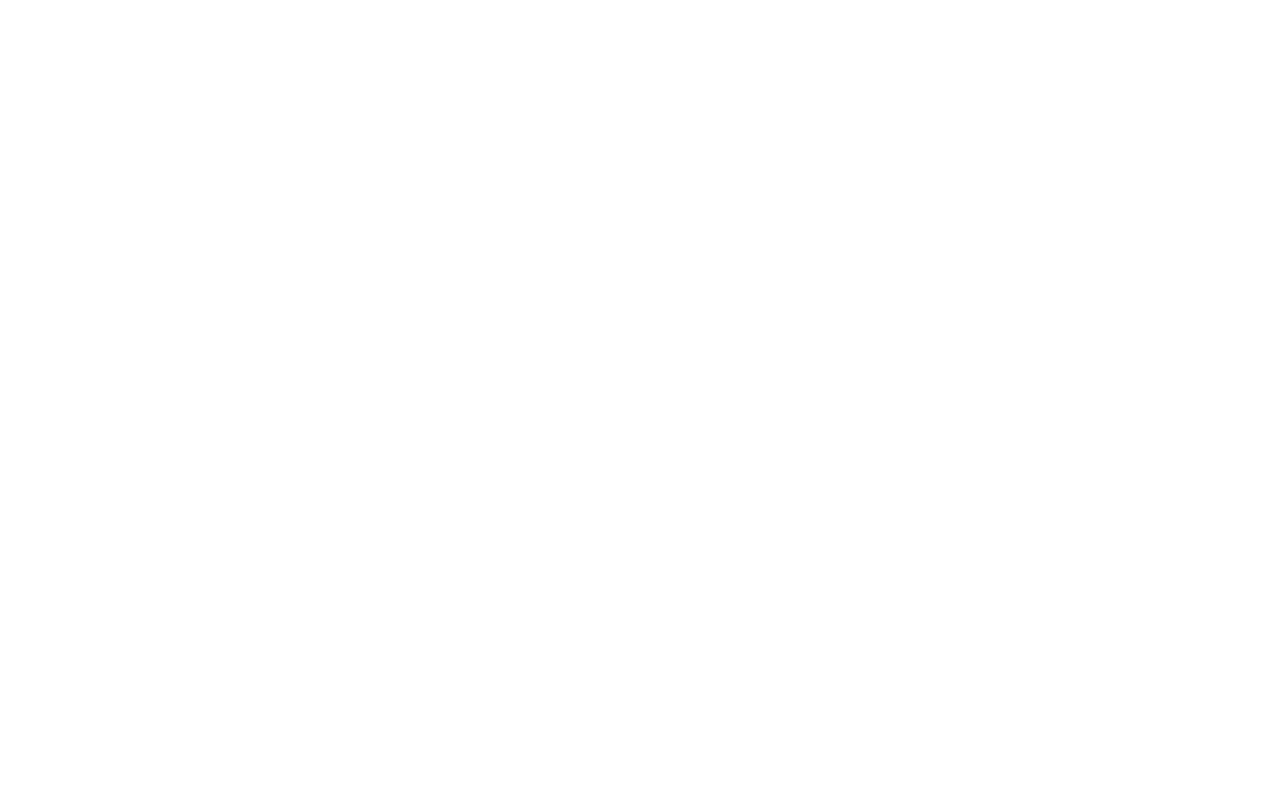
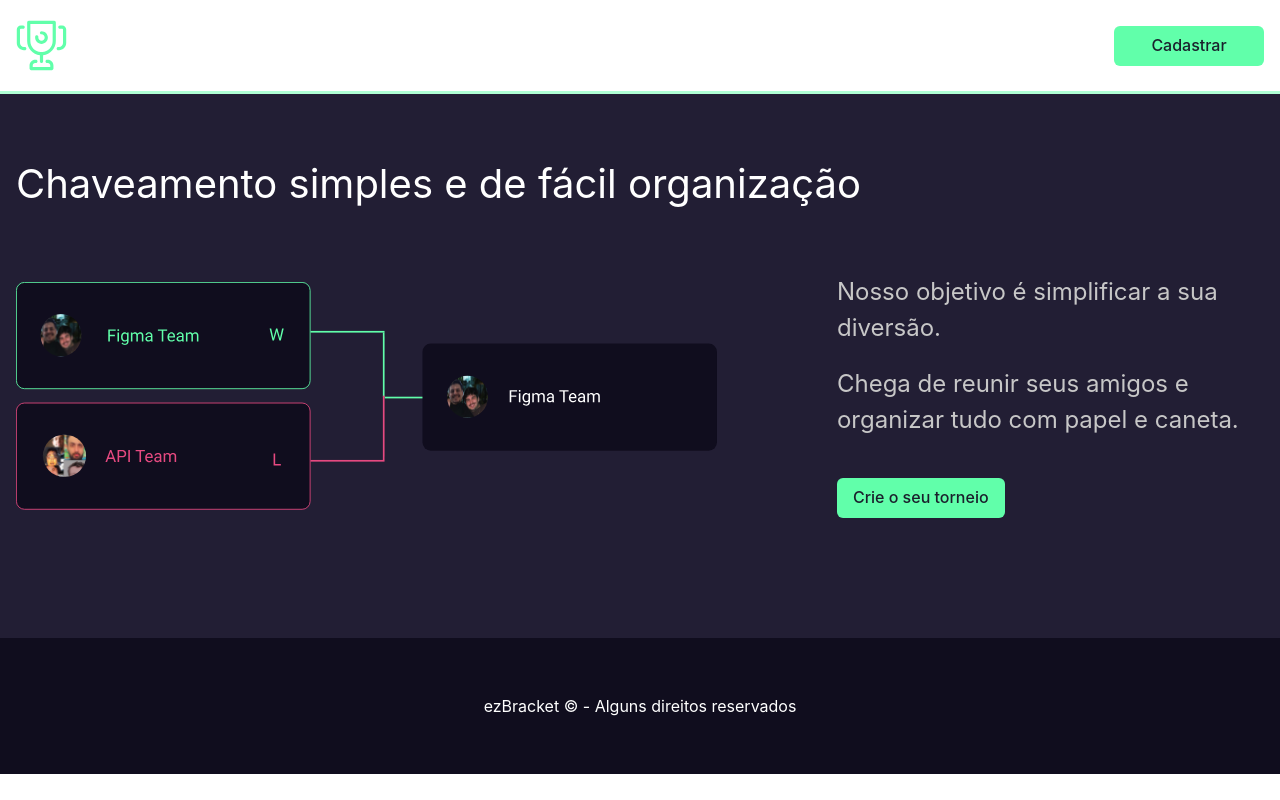
Before and after one commit to ez-Bracket/ez-bracket, a React (Create React App) app: page / in a window 1280 px wide. Built offline with nearby package versions, Linux system fonts and the light colour scheme.

Commit message:
fix: HomeBrackets, feat: add routes and Pages

```diff
--- a/src/App.tsx
+++ b/src/App.tsx
@@ -1,5 +1,10 @@
+import { RoutesApp } from './routes';
 import './styles/main.css';
 
 export const App = () => {
-  return <div></div>;
+  return (
+    <div>
+      <RoutesApp />
+    </div>
+  );
 };
--- a/src/components/HomeBrackets/index.tsx
+++ b/src/components/HomeBrackets/index.tsx
@@ -5,7 +5,8 @@
   const handleClick = () => {};
 
   return (
-    <section className="max-w-7xl m-auto px-4 py-[60px]">
+    <section className="px-4 py-[60px] bg-gray-300">
+      <div className="max-w-7xl m-auto ">
         <h1 className="text-4xl text-white">
           Chaveamento simples e de fácil organização
         </h1>
@@ -23,6 +24,7 @@
             <ButtonDefault text="Crie o seu torneio" onClick={handleClick} />
           </div>
         </div>
+      </div>
     </section>
   );
 };
--- a/src/components/ModalLogin/index.tsx
+++ b/src/components/ModalLogin/index.tsx
@@ -17,7 +17,7 @@
   InputRightElement,
 } from "@chakra-ui/react";
 
-export const LoginModal = () => {
+export const ModalLogin = () => {
   const { isOpen, onOpen, onClose } = useDisclosure();
 
   const [showPass, setShowPass] = useState(false);
--- a/src/components/ModalRegister/index.tsx
+++ b/src/components/ModalRegister/index.tsx
@@ -17,7 +17,7 @@
   InputRightElement,
 } from "@chakra-ui/react";
 
-export const RegisterModal = () => {
+export const ModalRegister = () => {
   const { isOpen, onOpen, onClose } = useDisclosure();
   const [showPass, setShowPass] = useState(false);
   const [showConfirmPass, setShowConfirmPass] =
--- a/src/index.tsx
+++ b/src/index.tsx
@@ -1,8 +1,8 @@
-import { ChakraProvider } from '@chakra-ui/react';
 import React from 'react';
 import ReactDOM from 'react-dom/client';
 import { BrowserRouter } from 'react-router-dom';
 import { App } from './App';
+import { ChakraProvider } from '@chakra-ui/react';
 
 const root = ReactDOM.createRoot(
   document.getElementById("root") as HTMLElement
@@ -10,7 +10,6 @@
 root.render(
   <React.StrictMode>
     <ChakraProvider>
-
       <BrowserRouter>
         <App />
       </BrowserRouter>
--- /dev/null
+++ b/src/pages/Dashboard/index.tsx
@@ -0,0 +1,3 @@
+export const Dashboard = () => {
+  return <div>Dashboard</div>;
+};
--- a/src/pages/HomePage/index.tsx
+++ b/src/pages/HomePage/index.tsx
@@ -1,9 +1,13 @@
+import { Footer } from '../../components/Footer';
 import { Header } from '../../components/Header';
+import { HomeBrackets } from '../../components/HomeBrackets';
 
 export const HomePage = () => {
   return (
     <>
       <Header />
+      <HomeBrackets />
+      <Footer />
     </>
   );
 };
--- /dev/null
+++ b/src/pages/Tournament/index.tsx
@@ -0,0 +1,3 @@
+export const Tournament = () => {
+  return <div>Torneio</div>;
+};
--- /dev/null
+++ b/src/routes/index.tsx
@@ -0,0 +1,15 @@
+import { Routes, Route, Navigate } from 'react-router-dom';
+import { Dashboard } from '../pages/Dashboard';
+import { HomePage } from '../pages/HomePage';
+import { Tournament } from '../pages/Tournament';
+
+export const RoutesApp = () => {
+  return (
+    <Routes>
+      <Route path="/" element={<HomePage />} />
+      <Route path="/dashboard" element={<Dashboard />} />
+      <Route path="/tournament/:id" element={<Tournament />} />
+      <Route path="*" element={<Navigate to="/" />} />
+    </Routes>
+  );
+};
```
Also changed, not shown: 1 other file (tests, documents, lock files or other folders). Lines whose indentation alone changed are shown as unchanged.
